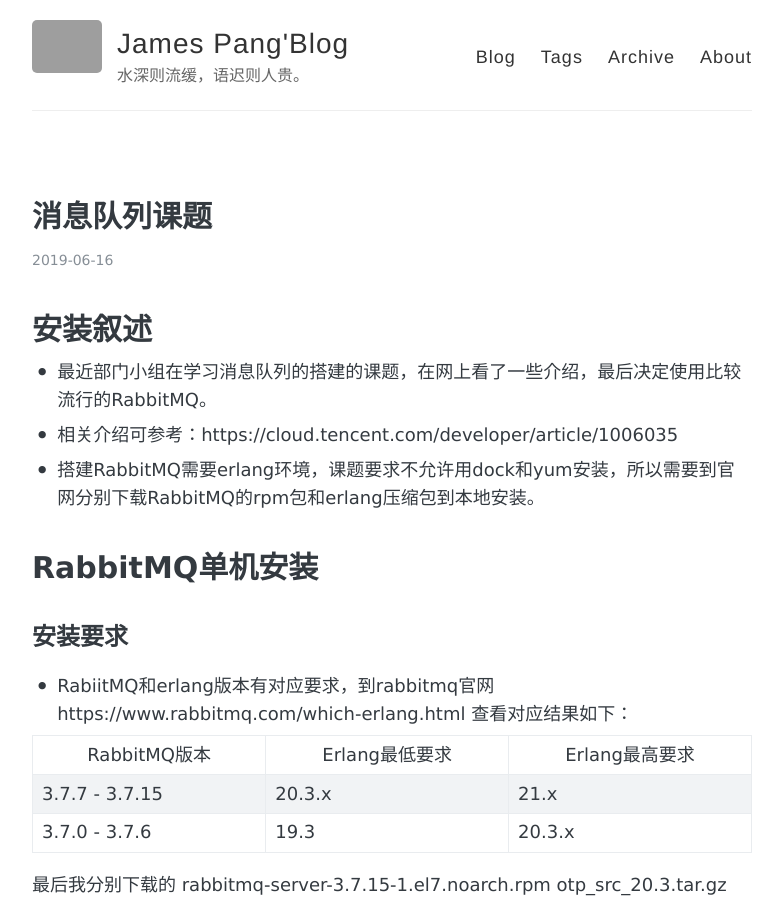
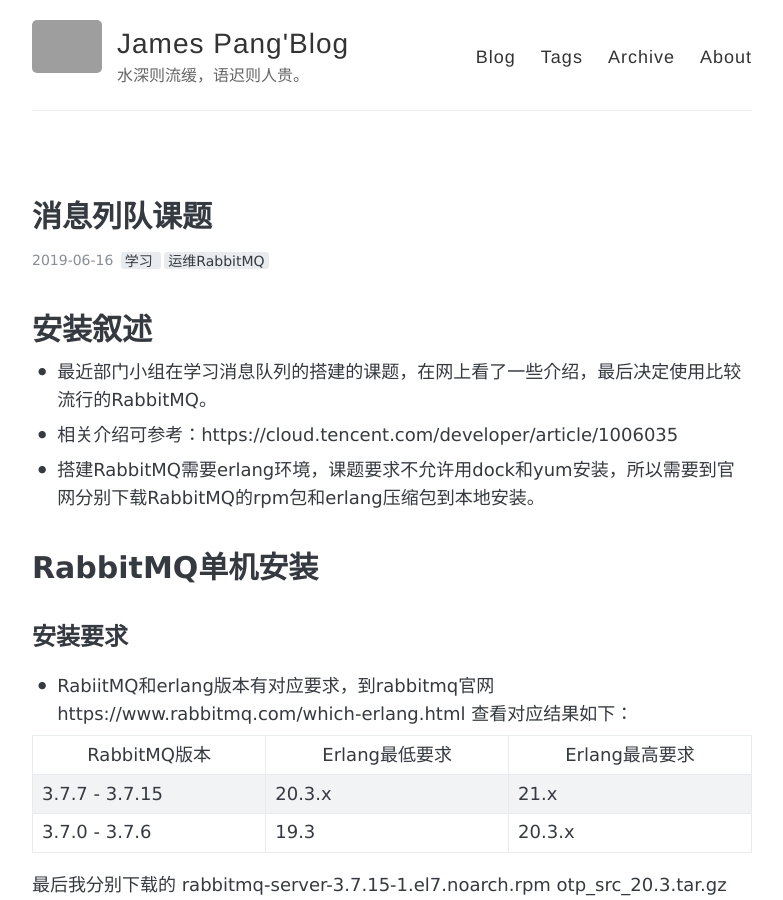
Before and after one commit to pzypxh/pzypxh.github.io, a Jekyll site: the page built from _posts/2019-06-16-消息队列课题.md, in a window 1280 px wide and 900 px high. Shown: the whole window, without its empty margins (248-1031 px from the left). Built offline with Jekyll 4.4.1, drawn with Linux system fonts in a browser that asks for light colours; our own code applies the rules of GitHub Pages for plain Markdown files; grey boxes are pictures that could not be loaded.

```diff
--- a/_posts/2019-06-16-消息队列课题.md
+++ b/_posts/2019-06-16-消息队列课题.md
@@ -1,3 +1,10 @@
+---
+layout: post
+title: 消息列队课题
+tags: [学习,运维RabbitMQ]
+comments: true
+---
+
 # 安装叙述
 
 - 最近部门小组在学习消息队列的搭建的课题，在网上看了一些介绍，最后决定使用比较流行的RabbitMQ。
```
